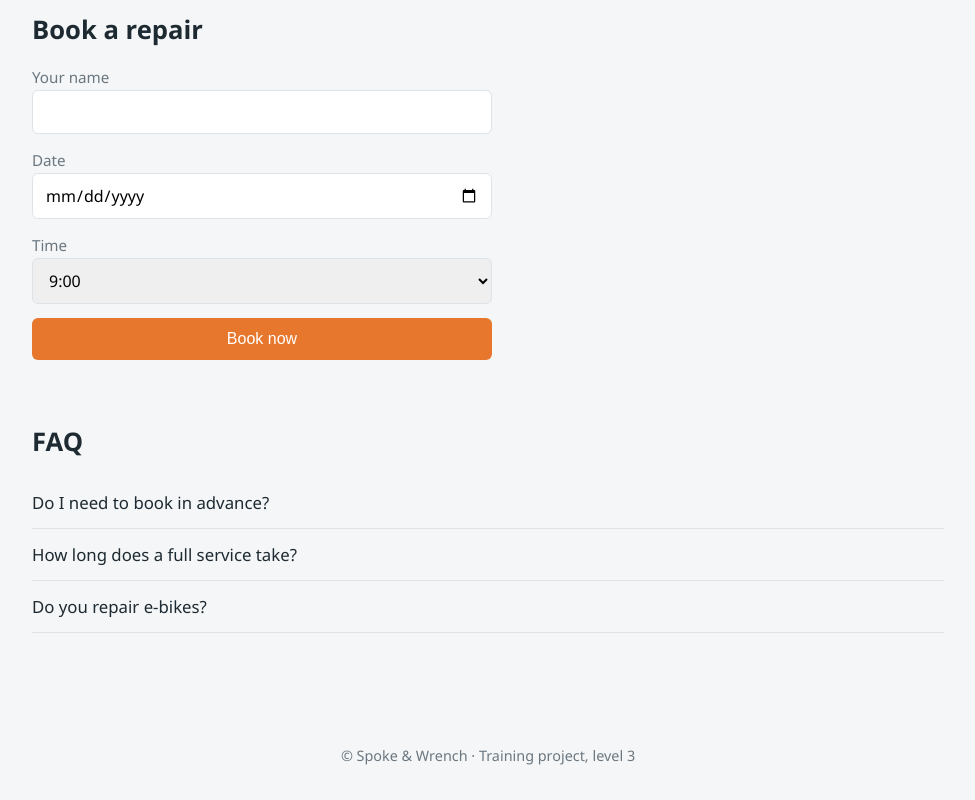
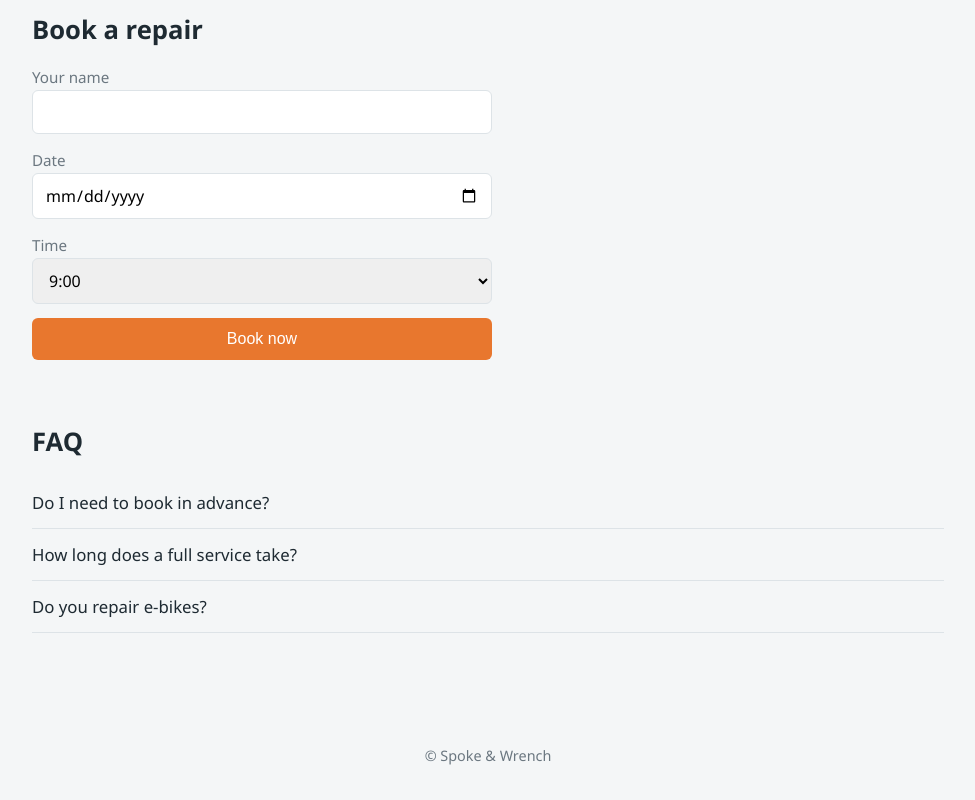
Before and after one commit to undefinedcringe/spoke-and-wrench-case-study, a plain HTML site: page site/index.html in a window 1280 px wide. Shown: the part 1092-1892 px from the top of the page, without its empty margins (152-1127 px from the left). Drawn offline with Linux system fonts and the light colour scheme.

Commit message:
chore(footer): remove training label from the customer-facing page

```diff
--- a/site/index.html
+++ b/site/index.html
@@ -260,7 +260,7 @@
     </section>
   </main>
 
-  <footer>© Spoke &amp; Wrench · Training project, level 3</footer>
+  <footer>© Spoke &amp; Wrench</footer>
 
   <script>
     // ---------- Open / closed badge ----------
```
